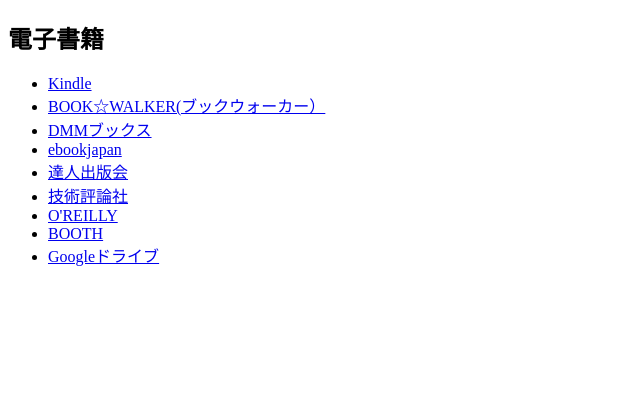
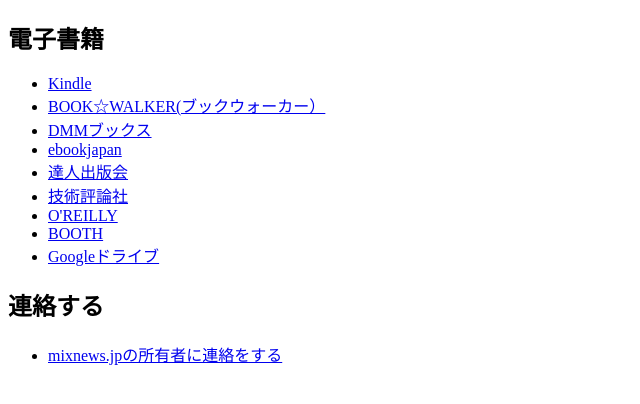
Before and after one commit to mixnews/mixnews.github.io, a plain HTML site: page index.html in a window 1280 px wide. Shown: the whole page, without its empty margins (0-640 px from the left). Drawn offline with Linux system fonts and the light colour scheme.

Commit message:
連絡フォーム追加

```diff
--- a/index.html
+++ b/index.html
@@ -17,5 +17,9 @@
             <li><a target="_blank" href="https://accounts.booth.pm/library">BOOTH</a></li>
             <li><a target="_blank" href="https://drive.google.com/drive/folders/10YF_wu1YLLuTRTJJMLfpx3kM6QBcdR-X">Googleドライブ</a></li>
         </ul>
+        <h2>連絡する</h2>
+        <ul>
+            <li><a target="_blank" href="https://forms.gle/77BvTT3dM9n6b9w8A">mixnews.jpの所有者に連絡をする</a></li>
+        </ul>
     </body>
 </html>
```
